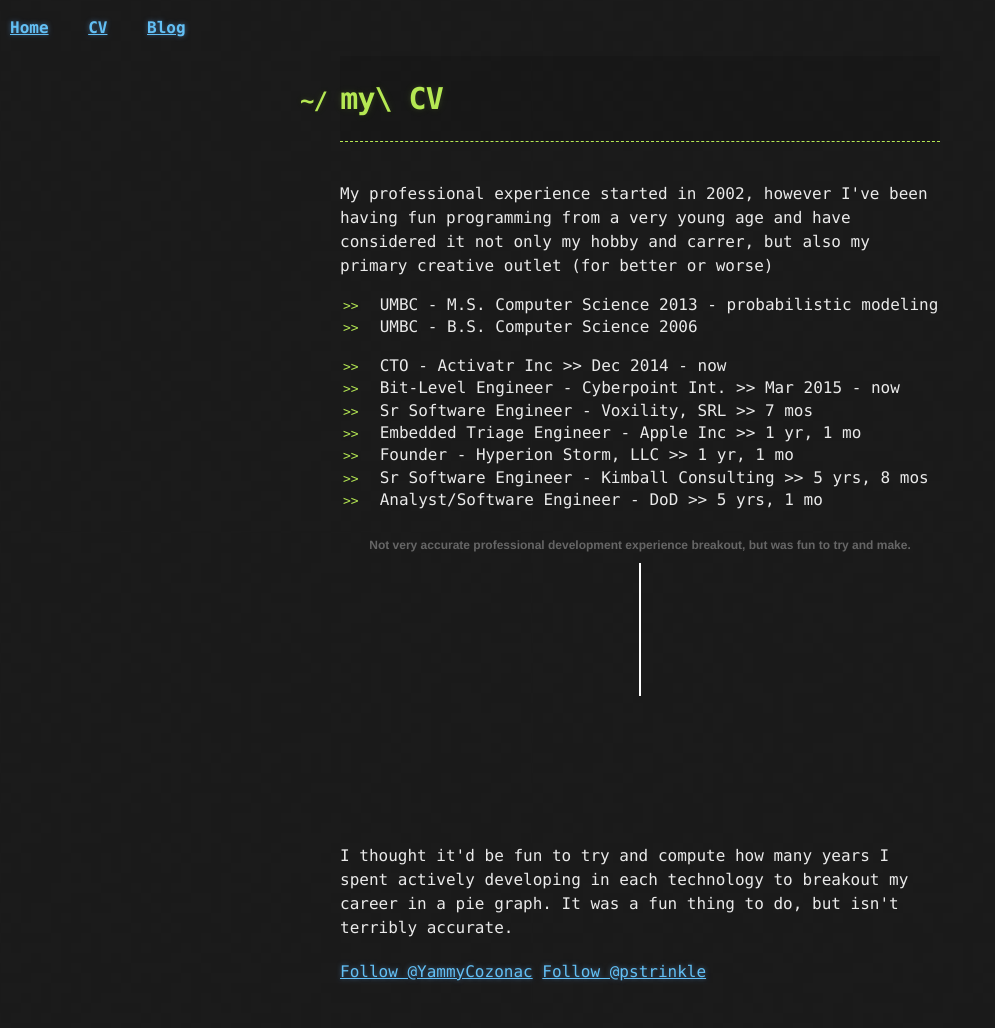
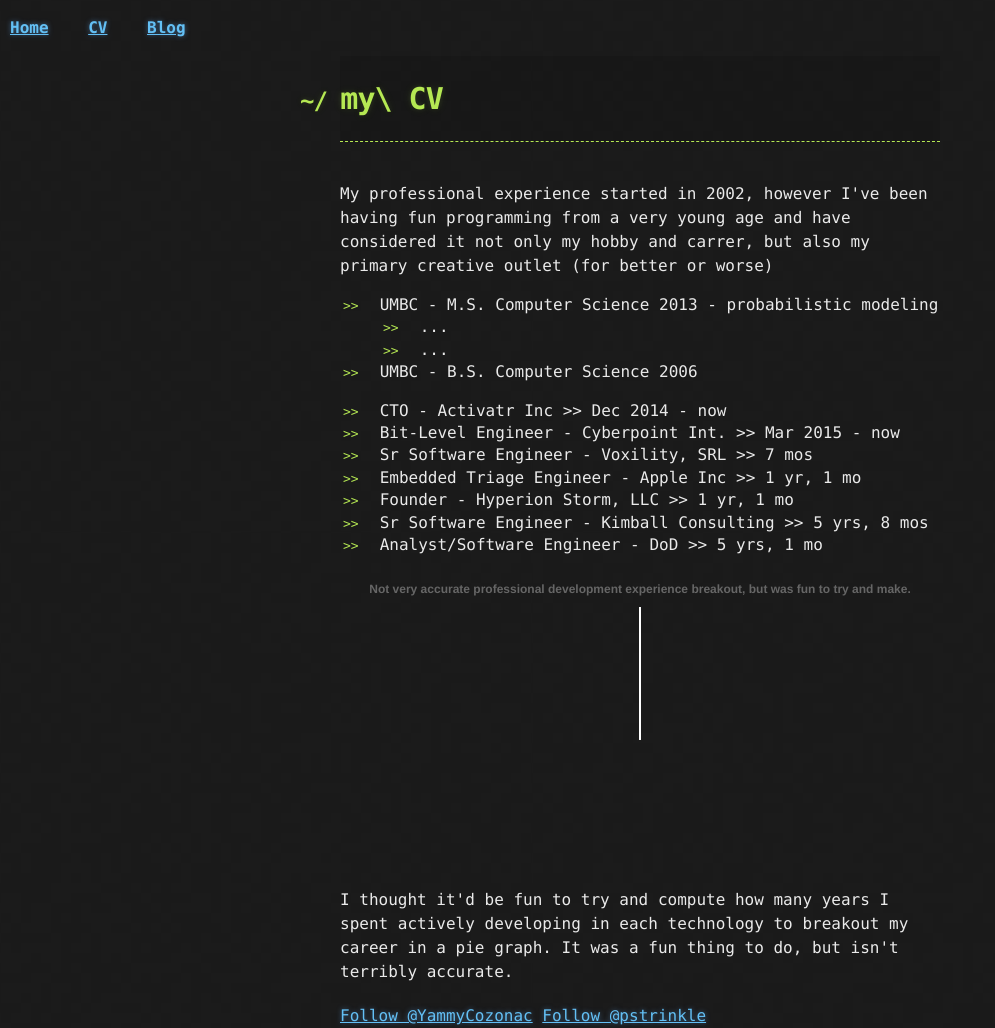
Before and after one commit to pstrinkle/pstrinkle.github.io, a Jekyll site: the page built from cv.html, in a window 1280 px wide. Shown: the whole page, without its empty margins (0-995 px from the left). Built offline with Jekyll 4.4.1, drawn with Linux system fonts in a browser that asks for light colours; nearby versions of some CDN libraries; comment, search, counter and statistics services are not loaded; before the commit the page ends 984 px from its top, so only the background shows below that.

Commit message:
Update cv.html

```diff
--- a/cv.html
+++ b/cv.html
@@ -11,6 +11,19 @@ title: my\ CV
 
   <ul>
     <li>UMBC - M.S. Computer Science 2013 - probabilistic modeling</li>
+    <div class="row">
+      <div class="col-md-6">
+        <ul>
+          <li>...</li>
+        </ul>
+      </div>
+      <div class="col-md-6">
+        <ul>
+          <li>...</li>
+        </ul>
+      </div>
+    </div>
+
     <li>UMBC - B.S. Computer Science 2006</li>
   </ul>
 
```
